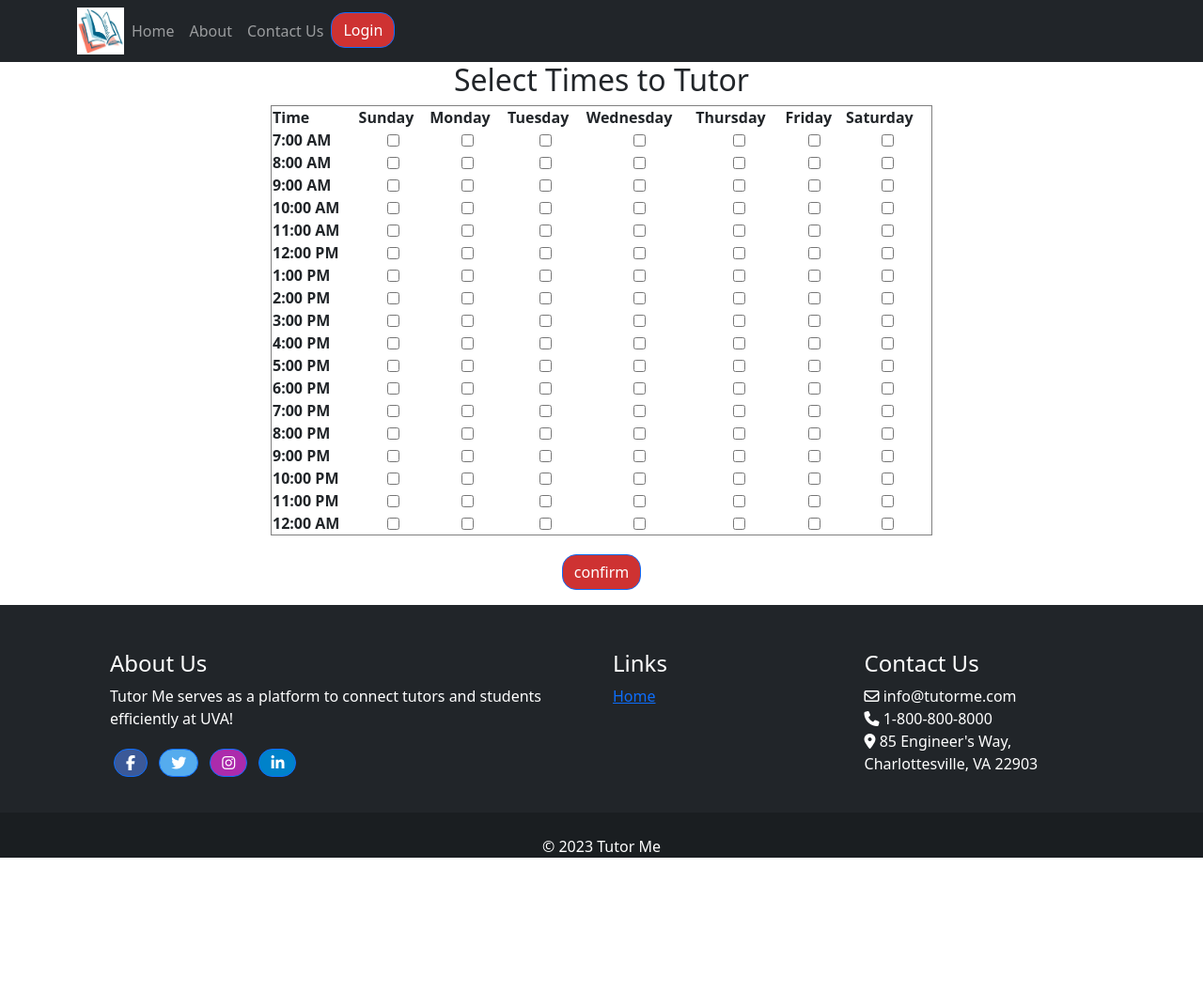
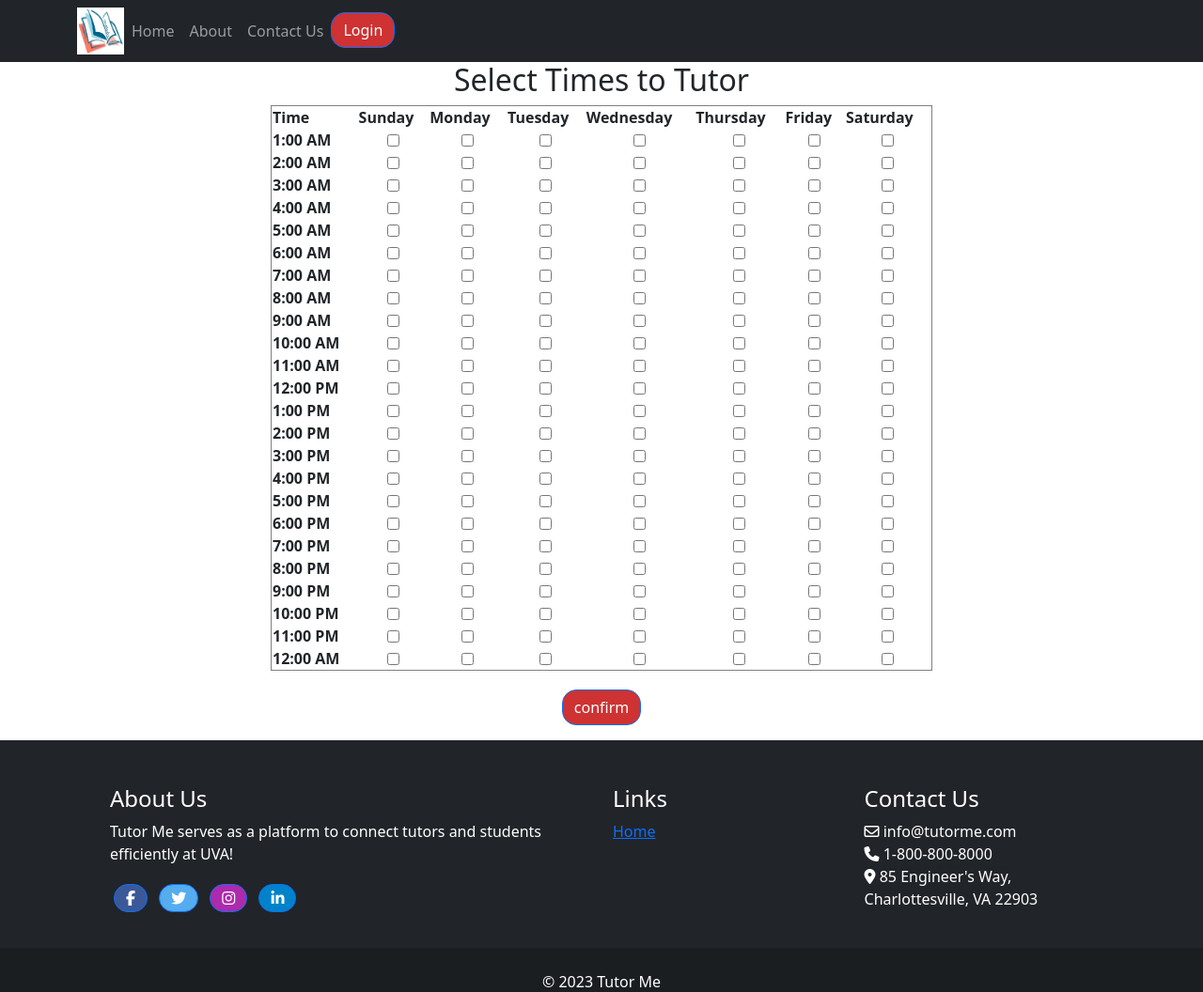
Before and after one commit to Zach-Russell/CS3240-Website, a Django app: page /selectTimings/ in a window 1280 px wide. Shown: the top 1056 px of the page at 94% size. Before the commit the page ends 913 px from the top, so only its background shows below. Run offline with Django 4.2, Linux system fonts and the light colour scheme; some libraries are stand-ins or nearby versions.

Commit message:
added more timing selections to encompass the entire day

```diff
--- a/welcome/templates/welcome/selectTimings.html
+++ b/welcome/templates/welcome/selectTimings.html
@@ -42,6 +42,71 @@
                 <th>Saturday</th>
             </tr>
 
+            <tr>
+                <th>1:00 AM</th>
+                <td style="text-align:center"><input type = "checkbox" name="class" value='Sunday 1:00 AM'></td>
+                <td style="text-align:center"><input type = "checkbox" name="class" value='Monday 1:00 AM'></td>
+                <td style="text-align:center"><input type = "checkbox" name="class" value='Tuesday 1:00 AM'></td>
+                <td style="text-align:center"><input type = "checkbox" name="class" value='Wednesday 1:00 AM'></td>
+                <td style="text-align:center"><input type = "checkbox" name="class" value='Thursday 1:00 AM'></td>
+                <td style="text-align:center"><input type = "checkbox" name="class" value='Friday 1:00 AM'></td>
+                <td style="text-align:center"><input type = "checkbox" name="class" value='Saturday 1:00 AM'></td>
+            </tr>
+
+            <tr>
+                <th>2:00 AM</th>
+                <td style="text-align:center"><input type = "checkbox" name="class" value='Sunday 2:00 AM'></td>
+                <td style="text-align:center"><input type = "checkbox" name="class" value='Monday 2:00 AM'></td>
+                <td style="text-align:center"><input type = "checkbox" name="class" value='Tuesday 2:00 AM'></td>
+                <td style="text-align:center"><input type = "checkbox" name="class" value='Wednesday 2:00 AM'></td>
+                <td style="text-align:center"><input type = "checkbox" name="class" value='Thursday 2:00 AM'></td>
+                <td style="text-align:center"><input type = "checkbox" name="class" value='Friday 2:00 AM'></td>
+                <td style="text-align:center"><input type = "checkbox" name="class" value='Saturday 2:00 AM'></td>
+            </tr>
+
+            <tr>
+                <th>3:00 AM</th>
+                <td style="text-align:center"><input type = "checkbox" name="class" value='Sunday 3:00 AM'></td>
+                <td style="text-align:center"><input type = "checkbox" name="class" value='Monday 3:00 AM'></td>
+                <td style="text-align:center"><input type = "checkbox" name="class" value='Tuesday 3:00 AM'></td>
+                <td style="text-align:center"><input type = "checkbox" name="class" value='Wednesday 3:00 AM'></td>
+                <td style="text-align:center"><input type = "checkbox" name="class" value='Thursday 3:00 AM'></td>
+                <td style="text-align:center"><input type = "checkbox" name="class" value='Friday 3:00 AM'></td>
+                <td style="text-align:center"><input type = "checkbox" name="class" value='Saturday 3:00 AM'></td>
+            </tr>
+
+            <tr>
+                <th>4:00 AM</th>
+                <td style="text-align:center"><input type = "checkbox" name="class" value='Sunday 4:00 AM'></td>
+                <td style="text-align:center"><input type = "checkbox" name="class" value='Monday 4:00 AM'></td>
+                <td style="text-align:center"><input type = "checkbox" name="class" value='Tuesday 4:00 AM'></td>
+                <td style="text-align:center"><input type = "checkbox" name="class" value='Wednesday 4:00 AM'></td>
+                <td style="text-align:center"><input type = "checkbox" name="class" value='Thursday 4:00 AM'></td>
+                <td style="text-align:center"><input type = "checkbox" name="class" value='Friday 4:00 AM'></td>
+                <td style="text-align:center"><input type = "checkbox" name="class" value='Saturday 4:00 AM'></td>
+            </tr>
+
+            <tr>
+                <th>5:00 AM</th>
+                <td style="text-align:center"><input type = "checkbox" name="class" value='Sunday 5:00 AM'></td>
+                <td style="text-align:center"><input type = "checkbox" name="class" value='Monday 5:00 AM'></td>
+                <td style="text-align:center"><input type = "checkbox" name="class" value='Tuesday 5:00 AM'></td>
+                <td style="text-align:center"><input type = "checkbox" name="class" value='Wednesday 5:00 AM'></td>
+                <td style="text-align:center"><input type = "checkbox" name="class" value='Thursday 5:00 AM'></td>
+                <td style="text-align:center"><input type = "checkbox" name="class" value='Friday 5:00 AM'></td>
+                <td style="text-align:center"><input type = "checkbox" name="class" value='Saturday 5:00 AM'></td>
+            </tr>
+
+            <tr>
+                <th>6:00 AM</th>
+                <td style="text-align:center"><input type = "checkbox" name="class" value='Sunday 6:00 AM'></td>
+                <td style="text-align:center"><input type = "checkbox" name="class" value='Monday 6:00 AM'></td>
+                <td style="text-align:center"><input type = "checkbox" name="class" value='Tuesday 6:00 AM'></td>
+                <td style="text-align:center"><input type = "checkbox" name="class" value='Wednesday 6:00 AM'></td>
+                <td style="text-align:center"><input type = "checkbox" name="class" value='Thursday 6:00 AM'></td>
+                <td style="text-align:center"><input type = "checkbox" name="class" value='Friday 6:00 AM'></td>
+                <td style="text-align:center"><input type = "checkbox" name="class" value='Saturday 6:00 AM'></td>
+            </tr>
 
             <tr>
                 <th>7:00 AM</th>
```
